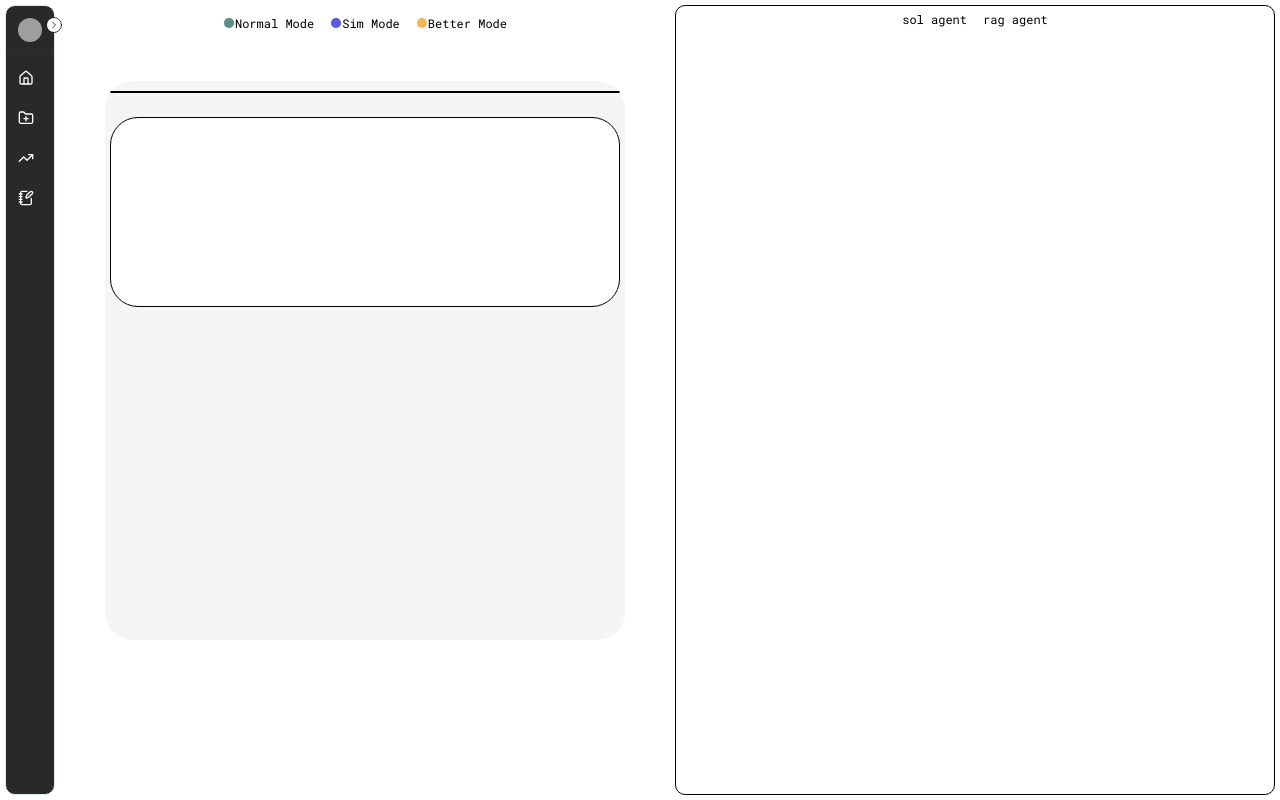
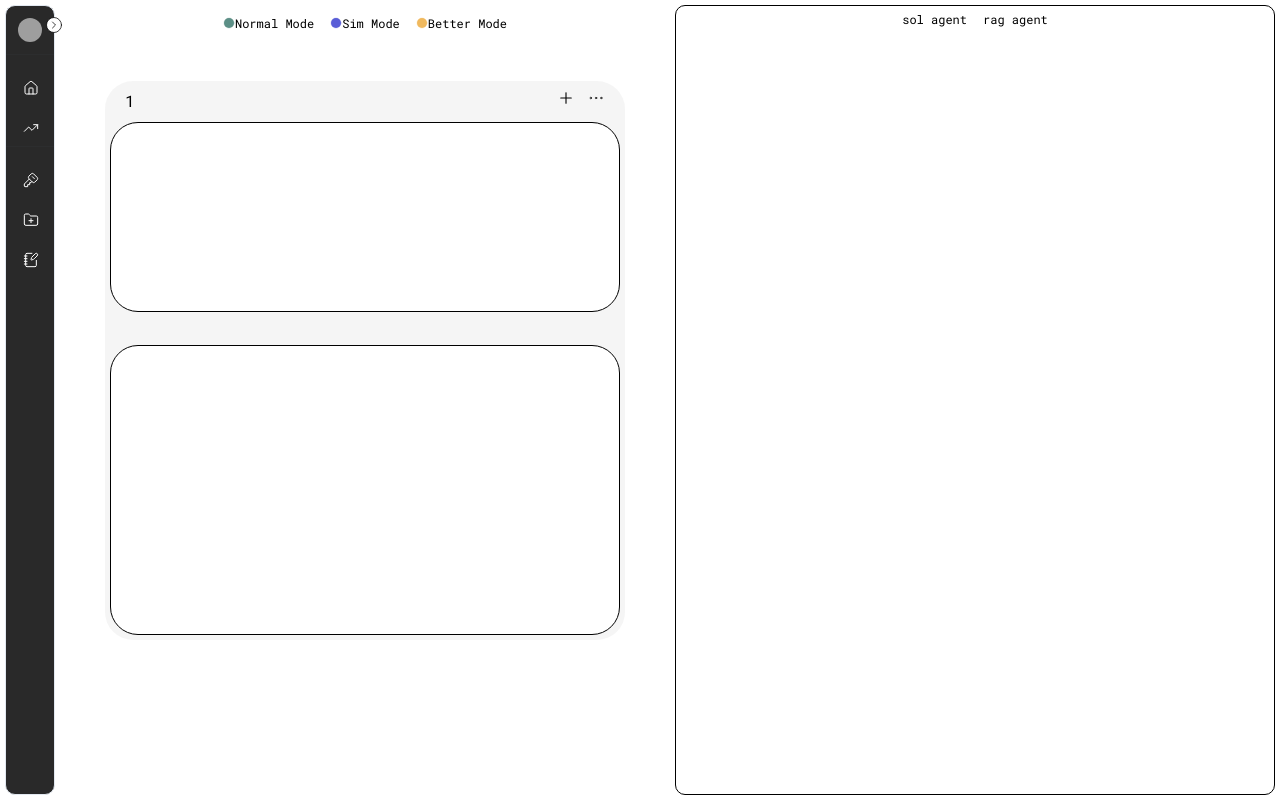
Before and after one commit to AfolabiAwonuga/intello-dev, a Next.js app: page /dashboard in a window 1280 px wide. Built offline with nearby package versions, Linux system fonts and the light colour scheme; grey boxes are pictures that could not be loaded.

Commit message:
refactored dashboard layout

```diff
--- a/src/app/dashboard/layout.tsx
+++ b/src/app/dashboard/layout.tsx
@@ -2,7 +2,7 @@
 import React from "react";
 import Link from "next/link";
 import { usePathname } from "next/navigation";
-import { SIDEBAR_ITEMS } from "@/constants";
+import { MAIN_ITEMS, LOCKER_ITEMS } from "@/constants";
 import SideBarMain from "@/components/SideBarMain";
 import NavBar from "@/components/NavBar";
 
@@ -14,7 +14,7 @@ const DashboardLayout = ({
   return (
     <div className="grid grid-cols-[auto_1fr]">
       {/* <NavBar /> */}
-      <SideBarMain sidebaritems={SIDEBAR_ITEMS} />
+      <SideBarMain mainitems={MAIN_ITEMS} lockeritems={LOCKER_ITEMS} />
       {children}
     </div>
   );
--- a/src/app/dashboard/page.tsx
+++ b/src/app/dashboard/page.tsx
@@ -9,7 +9,7 @@ const page = () => {
       <div className="flex flex-col m-[5px] rounded-[10px]">
         <NavBar />
         <div className="grid grid-rows-[3px_200px_300px]  my-[50px] mx-[40px] rounded-sm gap-7 bg-[#efefef]/60">
-          {/* <NavBarThree /> */}
+          <NavBarThree />
           <div className="border border-black rounded-sm mx-[5px] mt-[10px] bg-[#ffffff]"></div>
           <div className="border border-black rounded-sm m-[5px] bg-[#ffffff]"></div>
         </div>
--- a/src/components/CustomLayout.tsx
+++ b/src/components/CustomLayout.tsx
@@ -3,7 +3,7 @@ import React from "react";
 import Link from "next/link";
 import SideBarButton from "./SideBarButton";
 import { usePathname } from "next/navigation";
-import { SIDEBAR_ITEMS } from "@/constants";
+import { MAIN_ITEMS, LOCKER_ITEMS } from "@/constants";
 import SideBarMain from "./SideBarMain";
 
 const CustomLayout = ({
@@ -13,7 +13,7 @@ const CustomLayout = ({
 }>) => {
   return (
     <div className="grid grid-cols-[200px_1fr] grid-auto-columns:auto">
-      <SideBarMain sidebaritems={SIDEBAR_ITEMS} />
+      <SideBarMain mainitems={MAIN_ITEMS} lockeritems={LOCKER_ITEMS} />
       {children}
     </div>
   );
--- a/src/components/NavBarThree.tsx
+++ b/src/components/NavBarThree.tsx
@@ -1,33 +1,16 @@
 "use client";
 
-import {
-  NavigationMenu,
-  NavigationMenuList,
-  NavigationMenuItem,
-  NavigationMenuTrigger,
-  NavigationMenuContent,
-  NavigationMenuLink,
-} from "@radix-ui/react-navigation-menu";
-import { Circle } from "lucide-react";
+import { Ellipsis, Plus } from "lucide-react";
 import React from "react";
 
 const NavBarThree = () => {
   return (
-    <div className="flex justify-center">
-      <NavigationMenu>
-        <NavigationMenuList className="flex flex-row space-x-4">
-          <NavigationMenuItem>
-            <NavigationMenuTrigger className="text-xs">
-              sol agent
-            </NavigationMenuTrigger>
-          </NavigationMenuItem>
-          <NavigationMenuItem>
-            <NavigationMenuTrigger className="text-xs">
-              rag agent
-            </NavigationMenuTrigger>
-          </NavigationMenuItem>
-        </NavigationMenuList>
-      </NavigationMenu>
+    <div className="justify-between flex flex-row mx-5 mt-2">
+      <span>1</span>
+      <div className="flex flex-row space-x-3">
+        <Plus strokeWidth={1.5} size={18} />
+        <Ellipsis strokeWidth={1} size={18} />
+      </div>
     </div>
   );
 };
--- a/src/components/NavBarTwo.tsx
+++ b/src/components/NavBarTwo.tsx
@@ -8,6 +8,7 @@ import {
   NavigationMenuContent,
   NavigationMenuLink,
 } from "@radix-ui/react-navigation-menu";
+// "./ui/navigation-menu";
 import { Circle } from "lucide-react";
 import React from "react";
 
--- a/src/components/SideBarButton.tsx
+++ b/src/components/SideBarButton.tsx
@@ -18,11 +18,11 @@ const SideBarButton = ({
   return (
     <Button
       variant="ghost"
-      className={cn("gap-2 justify-start", className)}
+      className={cn("gap-2 justify-start mx-[5px]", className)}
       {...props}
       size="sm"
     >
-      <Icon color="#ffff" size={18} />
+      <Icon color="#ffff" size={18} strokeWidth={1.5} />
       <span className="text-[#ffff]">{children}</span>
     </Button>
   );
--- a/src/components/SideBarMain.tsx
+++ b/src/components/SideBarMain.tsx
@@ -9,10 +9,11 @@ import { CircleChevronLeft, CircleChevronRight } from "lucide-react";
 import { Separator } from "./ui/separator";
 
 interface Props {
-  sidebaritems: SideBarItems;
+  mainitems: SideBarItems;
+  lockeritems: SideBarItems;
 }
 
-const SideBarMain = ({ sidebaritems }: Props) => {
+const SideBarMain = ({ mainitems, lockeritems }: Props) => {
   // const pathname = usePathname();
   // {pathname == link.href ? "secondary" : "ghost"}
   const [isCollapsed, setCollapsed] = useState<boolean>(true);
@@ -38,7 +39,7 @@ const SideBarMain = ({ sidebaritems }: Props) => {
           )}
         </button>
         <div className="flex justify-between items-center w-full p-[12px]">
-          <div className="flex gap-1.5 items-cente">
+          <div className="flex gap-1.5 items-center">
             <Avatar className="h-6 w-6">
               <AvatarImage src="https://github.com/afolabiawonuga.png" />
               {/* <AvatarFallback>Nuga</AvatarFallback> */}
@@ -53,11 +54,14 @@ const SideBarMain = ({ sidebaritems }: Props) => {
             )}
           </div>
         </div>
-        <Separator className="bg-[#414749]/15" />
+        <Separator className="bg-[#414749]/15 mb-[15px]" />
         <div className="mt-[5px]">
           <div className="flex flex-col gap-1 w-full">
-            {sidebaritems.links.map((link, idx) => (
-              <Link key={idx} href={link.href}>
+            {!isCollapsed && (
+              <p className="text-[#ffff]/15 px-3 test-[12px]">Main</p>
+            )}
+            {mainitems.links.map((link, idx) => (
+              <Link key={idx} href={link.href!}>
                 <SideBarButton
                   variant="ghost"
                   icon={link.icon}
@@ -67,6 +71,22 @@ const SideBarMain = ({ sidebaritems }: Props) => {
                   {/* {link.label} */}
                 </SideBarButton>
               </Link>
+            ))}
+          </div>
+          <Separator className="bg-[#414749]/15 mb-[15px]" />
+          <div className="flex flex-col gap-1 w-full">
+            {!isCollapsed && (
+              <p className="text-[#ffff]/15 px-3 test-[12px]">Locker</p>
+            )}
+            {lockeritems.links.map((link, idx) => (
+              <SideBarButton
+                variant="ghost"
+                icon={link.icon}
+                className={"w-full"}
+              >
+                {!isCollapsed && link.label}
+                {/* {link.label} */}
+              </SideBarButton>
             ))}
           </div>
         </div>
--- a/src/constants.tsx
+++ b/src/constants.tsx
@@ -1,12 +1,37 @@
-import { FolderPlus, TrendingUp, NotebookPen, Home } from "lucide-react";
+import {
+  FolderPlus,
+  TrendingUp,
+  NotebookPen,
+  Home,
+  KeySquare,
+} from "lucide-react";
 import { SideBarItems } from "./types";
 
-export const SIDEBAR_ITEMS: SideBarItems = {
+export const MAIN_ITEMS: SideBarItems = {
   links: [
     {
       label: "Home",
       href: "/dashboard",
       icon: Home,
+    },
+    {
+      label: "Performance",
+      href: "/performance",
+      icon: TrendingUp,
+    },
+  ],
+  // extras: (
+  //   <div>
+  //     <h3>Extras</h3>
+  //   </div>
+  // )
+};
+export const LOCKER_ITEMS: SideBarItems = {
+  links: [
+    {
+      label: "API key",
+      icon: KeySquare,
+      // href: "/performance",
     },
     {
       label: "Items",
@@ -16,11 +41,6 @@ export const SIDEBAR_ITEMS: SideBarItems = {
     {
       label: "Notes",
       href: "/notes",
-      icon: TrendingUp,
-    },
-    {
-      label: "Performance",
-      href: "/performance",
       icon: NotebookPen,
     },
   ],
--- a/src/types.ts
+++ b/src/types.ts
@@ -5,7 +5,7 @@ import { ReactNode } from "react";
 export interface SideBarItems {
     links: Array<{
         label: string;
-        href: string;
+        href?: string;
         icon: LucideIcon
     }>
     extras?: ReactNode
```
